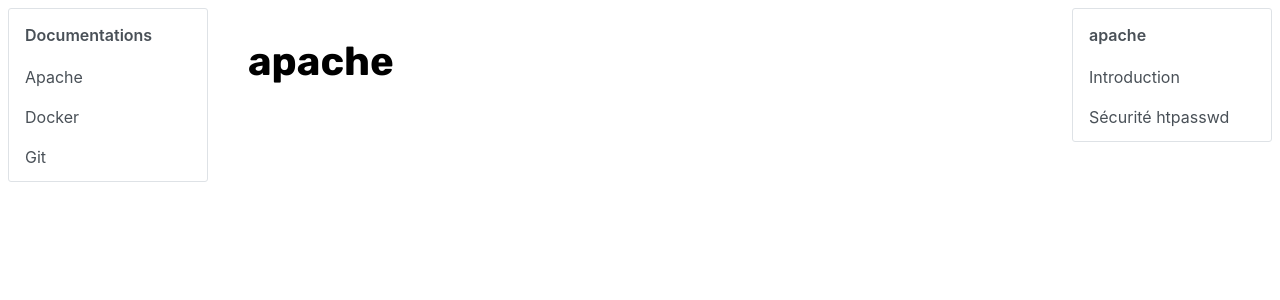
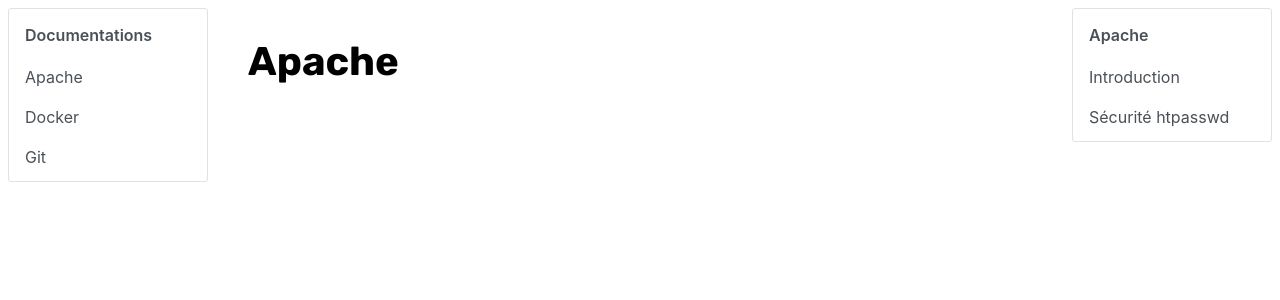
Before and after one commit to Wagle-Studio/documentations, a Next.js app: page /documentation/apache in a window 1280 px wide. Shown: the top 300 px of the page. Built offline with nearby package versions, Linux system fonts and the light colour scheme.

Commit message:
Core : add CoreResult system

```diff
--- a/src/app/documentation/[course]/page.tsx
+++ b/src/app/documentation/[course]/page.tsx
@@ -1,8 +1,8 @@
 import { Course } from "@/core/types";
-import data from "@/register";
+import RegisterManager from "@/core/managers/RegisterManager";
 
 export async function generateStaticParams() {
-  return data.courses.map((course: Course) => ({
+  return RegisterManager.getCourses().data.map((course: Course) => ({
     course: course.slug,
   }));
 }
@@ -16,5 +16,16 @@ interface CourseParams {
 export default async function CoursePage({ params }: CourseParams) {
   const { course } = await params;
 
-  return <h1>{course}</h1>;
+  const findCourseResult = RegisterManager.findCourseBySlug(course);
+
+  return (
+    <div className="app__course__content">
+      {!findCourseResult.success && <h1>Une problème est survenue</h1>}
+      {findCourseResult.success && (
+        <div>
+          <h1>{findCourseResult.data.label}</h1>
+        </div>
+      )}
+    </div>
+  );
 }
--- a/src/core/managers/MenuManager.ts
+++ b/src/core/managers/MenuManager.ts
@@ -1,25 +1,39 @@
 import { MenuItem } from "primereact/menuitem";
+import { CoreResult, CoreResultSuccess, Course } from "@/core/types";
 import RegisterManager from "./RegisterManager";
 
 export default class MenuManager {
   private constructor() {}
 
-  static buildMenuSide = (router: any): MenuItem[] => {
-    return RegisterManager.getCourses().map((course) => ({
+  static buildMenuSide = (router: any): CoreResultSuccess<MenuItem[]> => {
+    const menuItems = RegisterManager.getCourses().data.map((course) => ({
       label: course.label,
       command: () => router.push(`/documentation/${course.slug}`),
     }));
+
+    return {
+      success: true,
+      data: menuItems,
+    };
   };
 
-  static buildMenuLesson = (router: any, slug: string): MenuItem[] => {
-    const course = RegisterManager.findCourseBySlug(slug);
+  static buildMenuLesson = (
+    router: any,
+    course: Course
+  ): CoreResult<MenuItem[]> => {
+    const findLessonsResult = RegisterManager.findLessonsByCourseId(course.id);
 
-    if (!course) return [];
+    if (!findLessonsResult.success) throw new Error(findLessonsResult.message);
 
-    return RegisterManager.findLessonsByCourseId(course.id).map((lesson) => ({
+    const menuItems = findLessonsResult.data.map((lesson) => ({
       label: lesson.label,
       command: () =>
         router.push(`/documentation/${course.slug}/${lesson.slug}`),
     }));
+
+    return {
+      success: true,
+      data: menuItems,
+    };
   };
 }
--- a/src/core/managers/RegisterManager.ts
+++ b/src/core/managers/RegisterManager.ts
@@ -1,4 +1,10 @@
-import { Course, Lesson, Register } from "@/core/types";
+import {
+  CoreResult,
+  CoreResultSuccess,
+  Course,
+  Lesson,
+  Register,
+} from "@/core/types";
 import register from "@/register";
 
 export default class RegisterManager {
@@ -6,29 +12,85 @@ export default class RegisterManager {
 
   private constructor() {}
 
-  static getCourses = (): Course[] => {
-    return this.register.courses;
+  static getCourses = (): CoreResultSuccess<Course[]> => {
+    return {
+      success: true,
+      data: this.register.courses,
+    };
   };
 
-  static findCourseById = (id: number): Course | undefined => {
-    return this.register.courses.find((course) => course.id === id);
+  static getLessons = (): CoreResultSuccess<Lesson[]> => {
+    return {
+      success: true,
+      data: this.register.lessons,
+    };
   };
 
-  static findCourseBySlug = (slug: string): Course | undefined => {
-    return this.register.courses.find((course) => course.slug === slug);
+  static findCourseById = (id: number): CoreResult<Course, undefined> => {
+    const course = this.register.courses.find((course) => course.id === id);
+
+    if (!course) {
+      return {
+        success: false,
+        message: "Aucun cours correspondant",
+      };
+    } else {
+      return {
+        success: true,
+        data: course,
+      };
+    }
   };
 
-  static findLessonById = (id: number): Lesson | undefined => {
-    return this.register.lessons.find((lesson) => lesson.id === id);
+  static findCourseBySlug = (slug: string): CoreResult<Course, undefined> => {
+    const course = this.register.courses.find((course) => course.slug === slug);
+
+    if (!course) {
+      return {
+        success: false,
+        message: "Aucun cours correspondant",
+      };
+    } else {
+      return {
+        success: true,
+        data: course,
+      };
+    }
   };
 
-  static findLessonBySlug = (slug: string): Lesson | undefined => {
-    return this.register.lessons.find((lesson) => lesson.slug === slug);
+  static findLessonBySlug = (slug: string): CoreResult<Lesson, undefined> => {
+    const lesson = this.register.lessons.find((lesson) => lesson.slug === slug);
+
+    if (!lesson) {
+      return {
+        success: false,
+        message: "Aucun document correspondant",
+      };
+    } else {
+      return {
+        success: true,
+        data: lesson,
+      };
+    }
   };
 
-  static findLessonsByCourseId = (courseId: number): Lesson[] => {
-    return this.register.lessons.filter(
+  static findLessonsByCourseId = (
+    courseId: number
+  ): CoreResult<Lesson[], undefined> => {
+    const lessons = this.register.lessons.filter(
       (lesson) => lesson.course_id === courseId
     );
+
+    if (!lessons) {
+      return {
+        success: false,
+        message: "Aucun document correspondant",
+      };
+    } else {
+      return {
+        success: true,
+        data: lessons,
+      };
+    }
   };
 }
--- a/src/core/types/Api.ts
+++ b/src/core/types/Api.ts
@@ -5,14 +5,12 @@ export type Register = {
 
 export type Course = {
   id: number;
-  index: number;
   label: string;
   slug: string;
 };
 
 export type Lesson = {
   id: number;
-  index: number;
   paths: string[];
   label: string;
   slug: string;
--- a/src/core/types/index.ts
+++ b/src/core/types/index.ts
@@ -1 +1,2 @@
 export * from "./Api";
+export * from "./Core";
--- a/src/register.ts
+++ b/src/register.ts
@@ -3,7 +3,6 @@ import { Course, Lesson, Register } from "./core/types";
 const lessons: Lesson[] = [
   {
     id: 1,
-    index: 1,
     paths: ["apache", "00_introduction.mdx"],
     label: "Introduction",
     slug: "introduction",
@@ -11,7 +10,6 @@ const lessons: Lesson[] = [
   },
   {
     id: 2,
-    index: 2,
     paths: ["apache", "01_htpasswd.mdx"],
     label: "Sécurité htpasswd",
     slug: "htpasswd",
@@ -19,7 +17,6 @@ const lessons: Lesson[] = [
   },
   {
     id: 3,
-    index: 1,
     paths: ["docker", "00_decouverte_docker.mdx"],
     label: "Découverte",
     slug: "decouverte_docker",
@@ -27,7 +24,6 @@ const lessons: Lesson[] = [
   },
   {
     id: 4,
-    index: 2,
     paths: ["docker", "01_dockerfile.mdx"],
     label: "Dockerfile",
     slug: "dockerfile",
@@ -35,7 +31,6 @@ const lessons: Lesson[] = [
   },
   {
     id: 5,
-    index: 3,
     paths: ["docker", "02_docker_compose.mdx"],
     label: "Docker Compose",
     slug: "docker_compose",
@@ -43,7 +38,6 @@ const lessons: Lesson[] = [
   },
   {
     id: 6,
-    index: 1,
     paths: ["git", "00_introduction.mdx"],
     label: "Introduction",
     slug: "introduction",
@@ -51,7 +45,6 @@ const lessons: Lesson[] = [
   },
   {
     id: 7,
-    index: 2,
     paths: ["git", "01_installation.mdx"],
     label: "Installation",
     slug: "installation",
@@ -62,19 +55,16 @@ const lessons: Lesson[] = [
 const courses: Course[] = [
   {
     id: 1,
-    index: 1,
     label: "Apache",
     slug: "apache",
   },
   {
     id: 2,
-    index: 2,
     label: "Docker",
     slug: "docker",
   },
   {
     id: 3,
-    index: 3,
     label: "Git",
     slug: "git",
   },
--- a/src/ui/globals.scss
+++ b/src/ui/globals.scss
@@ -62,6 +62,13 @@
     }
   }
 
+  &__course {
+    &__content {
+      grid-column: 2/3;
+      grid-row: 1/2;
+    }
+  }
+
   &__lesson {
     &__menu {
       grid-column: 3/4;
@@ -69,6 +76,8 @@
     }
 
     &__content {
+      grid-column: 2/3;
+      grid-row: 1/2;
       width: 100%;
       padding-bottom: var(--space-10);
 
--- a/src/ui/organismes/menu-lesson/MenuLesson.tsx
+++ b/src/ui/organismes/menu-lesson/MenuLesson.tsx
@@ -4,6 +4,7 @@ import { useRouter } from "next/navigation";
 import { Menu } from "primereact/menu";
 import { MenuItem } from "primereact/menuitem";
 import MenuManager from "@/core/managers/MenuManager";
+import RegisterManager from "@/core/managers/RegisterManager";
 
 interface MenuLessonProps {
   course: string;
@@ -12,10 +13,16 @@ interface MenuLessonProps {
 export const MenuLesson = ({ course }: MenuLessonProps) => {
   const router = useRouter();
 
+  const findCourseResult = RegisterManager.findCourseBySlug(course);
+
+  if (!findCourseResult.success) throw new Error(findCourseResult.message);
+
+  const menuItems = MenuManager.buildMenuLesson(router, findCourseResult.data);
+
   const menu: MenuItem[] = [
     {
-      label: course,
-      items: MenuManager.buildMenuLesson(router, course),
+      label: findCourseResult.data.label,
+      items: menuItems.success ? menuItems.data : [],
     },
   ];
 
--- a/src/ui/organismes/menu-side/MenuSide.tsx
+++ b/src/ui/organismes/menu-side/MenuSide.tsx
@@ -11,7 +11,7 @@ export const MenuSide = () => {
   const menu: MenuItem[] = [
     {
       label: "Documentations",
-      items: MenuManager.buildMenuSide(router),
+      items: MenuManager.buildMenuSide(router).data,
     },
   ];
 
```
Also changed, not shown: src/app/documentation/[course]/[lesson]/page.tsx (+12 -9 lines), src/core/managers/FileManager.ts (+10 -5 lines), src/core/types/Core.ts (added, +13 -0 lines).
